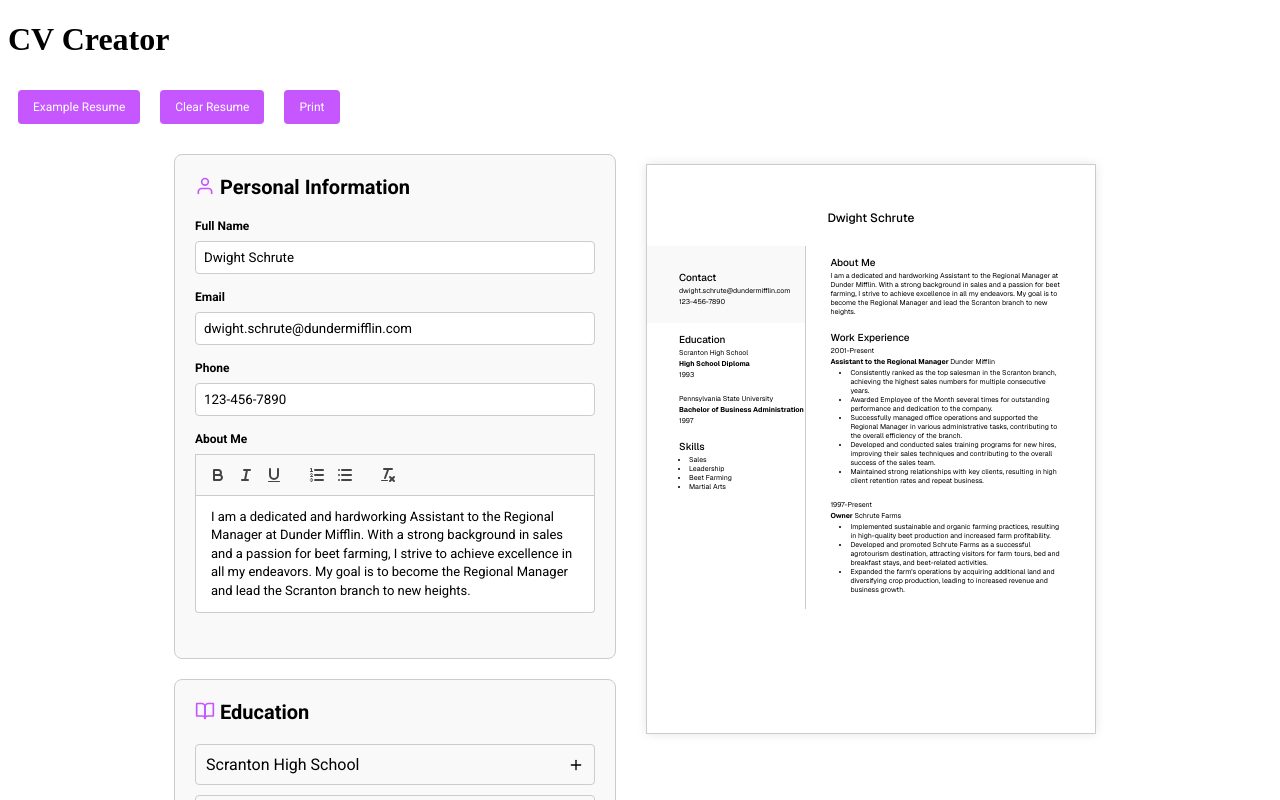
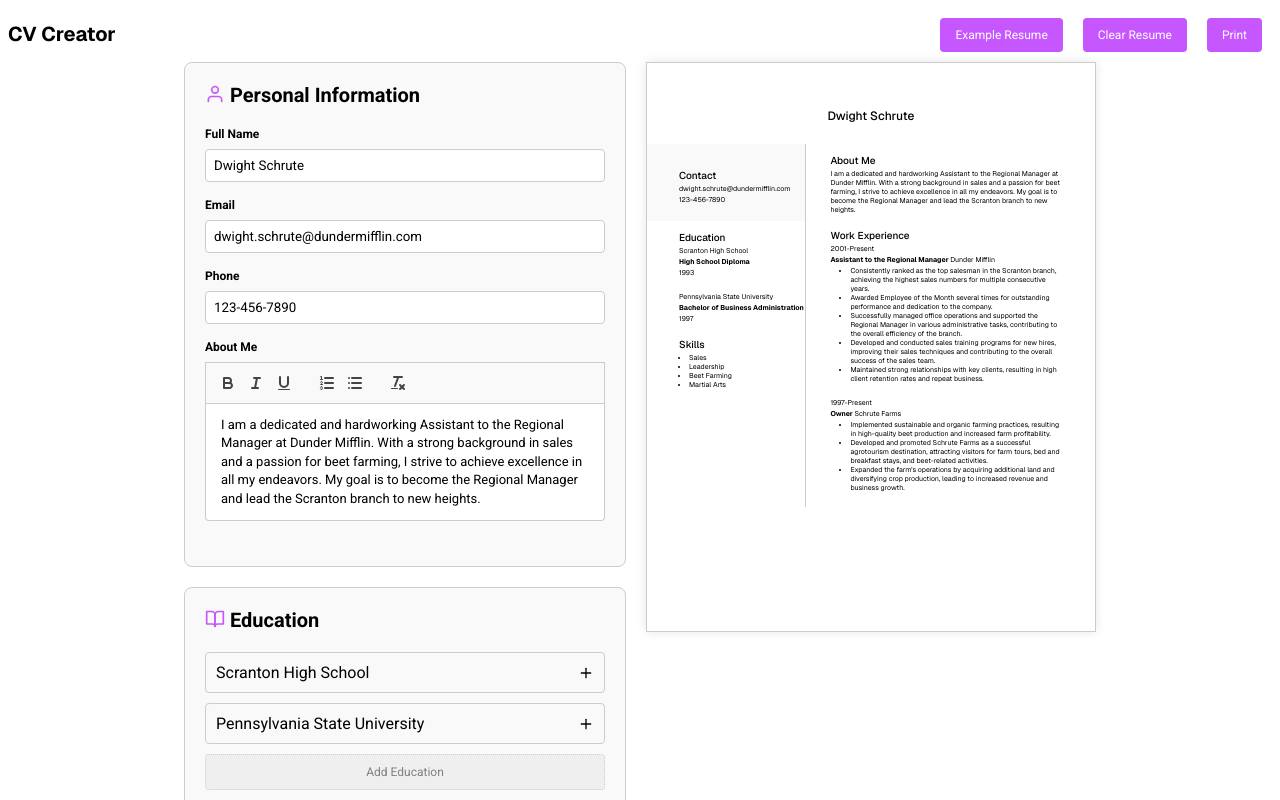
Before and after one commit to morrowdavidson/cv-creator, a React (Vite) app: page / in a window 1280 px wide. Shown: the top 800 px of the page. Built offline with nearby package versions, Linux system fonts and the light colour scheme.

Commit message:
Refactor App component to use Header and ActionButtons for improved layout and structure

```diff
--- a/src/App.jsx
+++ b/src/App.jsx
@@ -7,6 +7,9 @@ import {
   FormWrapper,
   PrintWrapper,
   Button,
+  Header,
+  Heading,
+  ActionButtons,
 } from './AppStyles';
 import { useReactToPrint } from 'react-to-print';
 import { useRef } from 'react';
@@ -69,10 +72,14 @@ function App() {
 
   return (
     <>
-      <h1>CV Creator</h1>
-      <Button onClick={setExampleInfo}>Example Resume</Button>
-      <Button onClick={clearInfo}>Clear Resume</Button>
-      <Button onClick={handlePrint}>Print</Button>
+      <Header>
+        <Heading>CV Creator</Heading>
+        <ActionButtons>
+          <Button onClick={setExampleInfo}>Example Resume</Button>
+          <Button onClick={clearInfo}>Clear Resume</Button>
+          <Button onClick={handlePrint}>Print</Button>
+        </ActionButtons>
+      </Header>
 
       <FormPrintContainer>
         <FormWrapper>
--- a/src/AppStyles.js
+++ b/src/AppStyles.js
@@ -3,7 +3,6 @@ import styled from 'styled-components';
 export const FormPrintContainer = styled.div`
   display: flex;
   justify-content: center;
-  padding: 20px;
     @media (max-width: 975px) {
     flex-direction: column;
 `;
@@ -44,3 +43,20 @@ export const Button = styled.button`
     cursor: not-allowed;
   }
 `;
+
+export const Header = styled.div`
+  display: flex;
+  justify-content: space-between;
+  @media (max-width: 550px) {
+    flex-direction: column;
+    align-items: center;
+  }
+`;
+
+export const Heading = styled.h1`
+  font-size: 20px;
+  font-family: 'Geist', sans-serif;
+`;
+export const ActionButtons = styled.div`
+  display: flex;
+`;
--- a/src/components/cv-print/cvPrintStyles.js
+++ b/src/components/cv-print/cvPrintStyles.js
@@ -3,12 +3,10 @@ import styled from 'styled-components';
 export const CvPrintContainer = styled.div`
   display: flex;
   justify-content: center;
-  padding: 20px;
   position: sticky;
   top: 0;
   font-family: 'Geist', sans-serif;
   @media (max-width: 1350px) {
-    padding: 10px;
   }
   @media print {
     padding: 20px;
```
